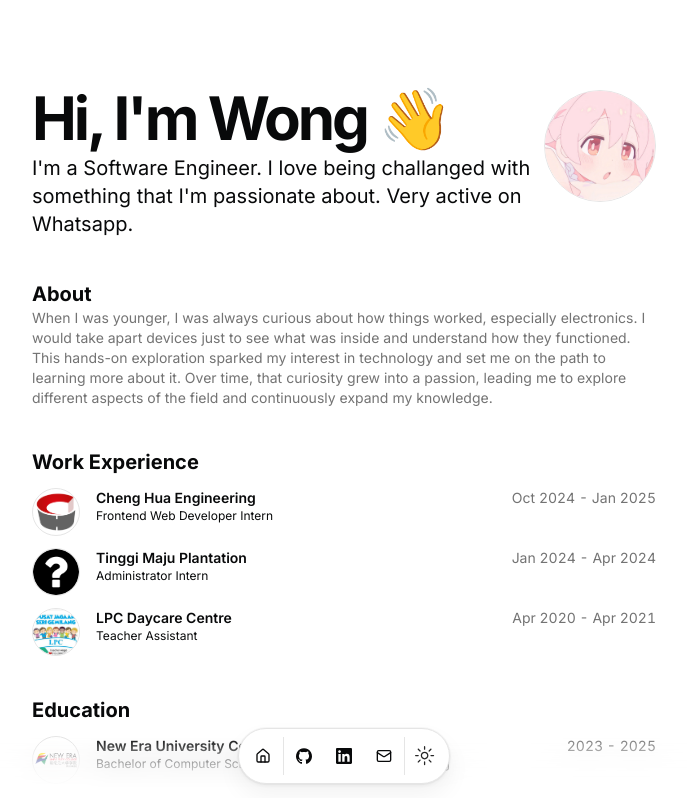
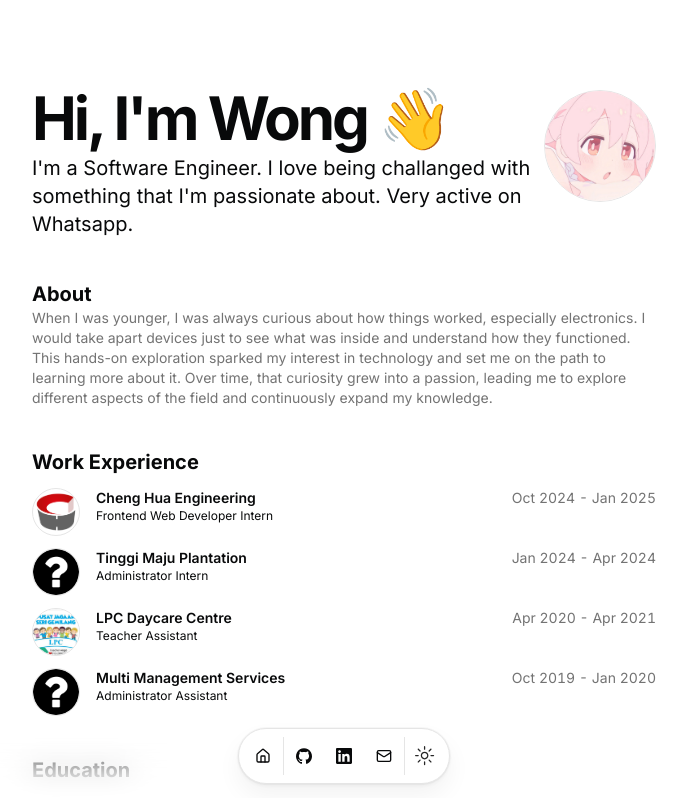
Before and after one commit to HongShie/HongShie.github.io, a Next.js app: page / in a window 1280 px wide. Shown: the top 798 px of the page, without its empty margins (296-983 px from the left). Built offline with nearby package versions, Linux system fonts and the light colour scheme.

Commit message:
modified:   src/data/resume.tsx

```diff
--- a/src/data/resume.tsx
+++ b/src/data/resume.tsx
@@ -84,7 +84,7 @@
       start: "Oct 2024",
       end: "Jan 2025",
       description:
-        "Implemented part of the SKU (Store Keeping Unit) management as per request by the Human Resource of the company using Angular, Typescript, and Node.js.",
+        "Implemented part of the SKU (Store Keeping Unit) management, Request Approval management as per request by the Human Resource of the company using Angular, Typescript, and Node.js.",
     },
     {
       company: "Tinggi Maju Plantation",
@@ -109,6 +109,18 @@
       end: "Apr 2021",
       description:
         "Maintained a positive and productive classroom environment during downtime. Collaborated with permanent teachers and staff to understand lesson plans",
+    },
+    {
+      company: "Multi Management Services",
+      href: "",
+      badges: [],
+      location: "Taman Berkeley, Klang",
+      title: "Administrator Assistant",
+      logoUrl: "/null.png",
+      start: "Oct 2019",
+      end: "Jan 2020",
+      description:
+        "Assisting in filing records, invoices, preparing payment voucher",
     },
   ],
   education: [
```
